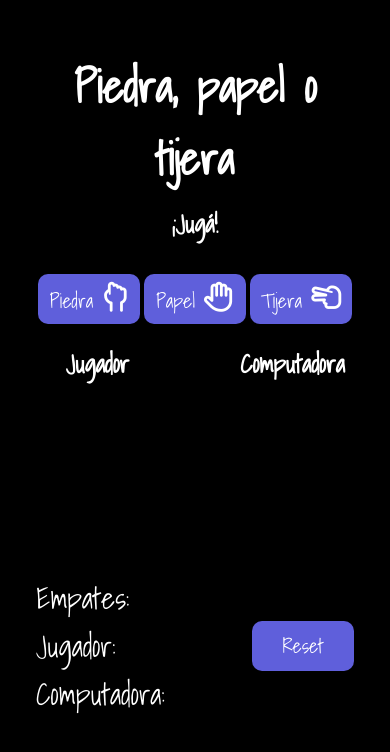
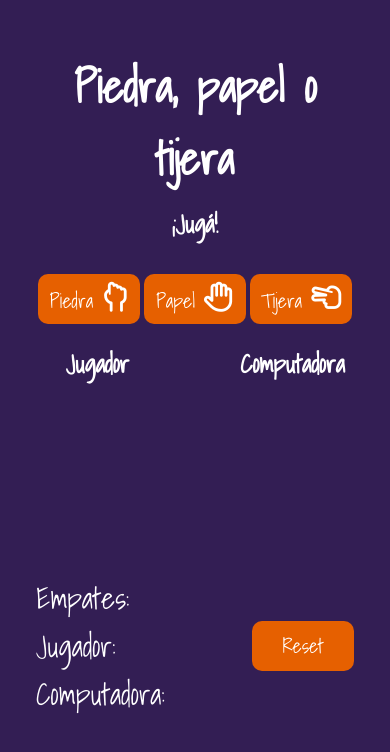
Before and after one commit to r-urchi/PPT, a website: page index.html in a window 390 px wide. Drawn offline with Linux system fonts and the light colour scheme.

Commit message:
interface

```diff
--- a/css/_basicos.sass
+++ b/css/_basicos.sass
@@ -1,7 +1,7 @@
 *
     margin: 0
     padding: 0
-    background: #000
+    background: #331e54
 
 button,
 a,
@@ -34,7 +34,7 @@ h2, h3
     width: 100%
 
 .boton
-    background: rgb(95, 95, 219)
+    background: #e66000
     border: none
     padding: 20px 45px
     margin: 0px 10px
@@ -45,7 +45,7 @@ h2, h3
     cursor: pointer
     transition: all .3s ease
     &:hover
-        background: rgb(110, 110, 119)
+        background: #ff9500
 
 .boton i
     font-size: 30px
--- a/css/_juego.sass
+++ b/css/_juego.sass
@@ -5,7 +5,7 @@
 
 .resultados
     width: 30%
-    div, input
+    div, button
         display: flex
         align-items: flex-start
         flex-direction: column
@@ -18,7 +18,7 @@
     font-size: 30px
 
 .reset
-    background: rgb(95, 95, 219)
+    background: #e66000
     border: none
     padding: 20px 45px
     margin: 20px 0
@@ -28,6 +28,8 @@
     border-radius: 10px
     cursor: pointer
     transition: all .3s ease
+    &:hover
+        background: #ff9500
 
 .imagenes
     width: 100%
--- a/css/_responsive.sass
+++ b/css/_responsive.sass
@@ -24,6 +24,11 @@
         display: flex
         justify-content: space-evenly
         align-items: center
+        button
+            display: flex
+            justify-content: center
+            align-items: center
+            flex-direction: column
 
     .puntajes
         width: 180px
```
Also changed, not shown: css/main.css, 1 other file.
